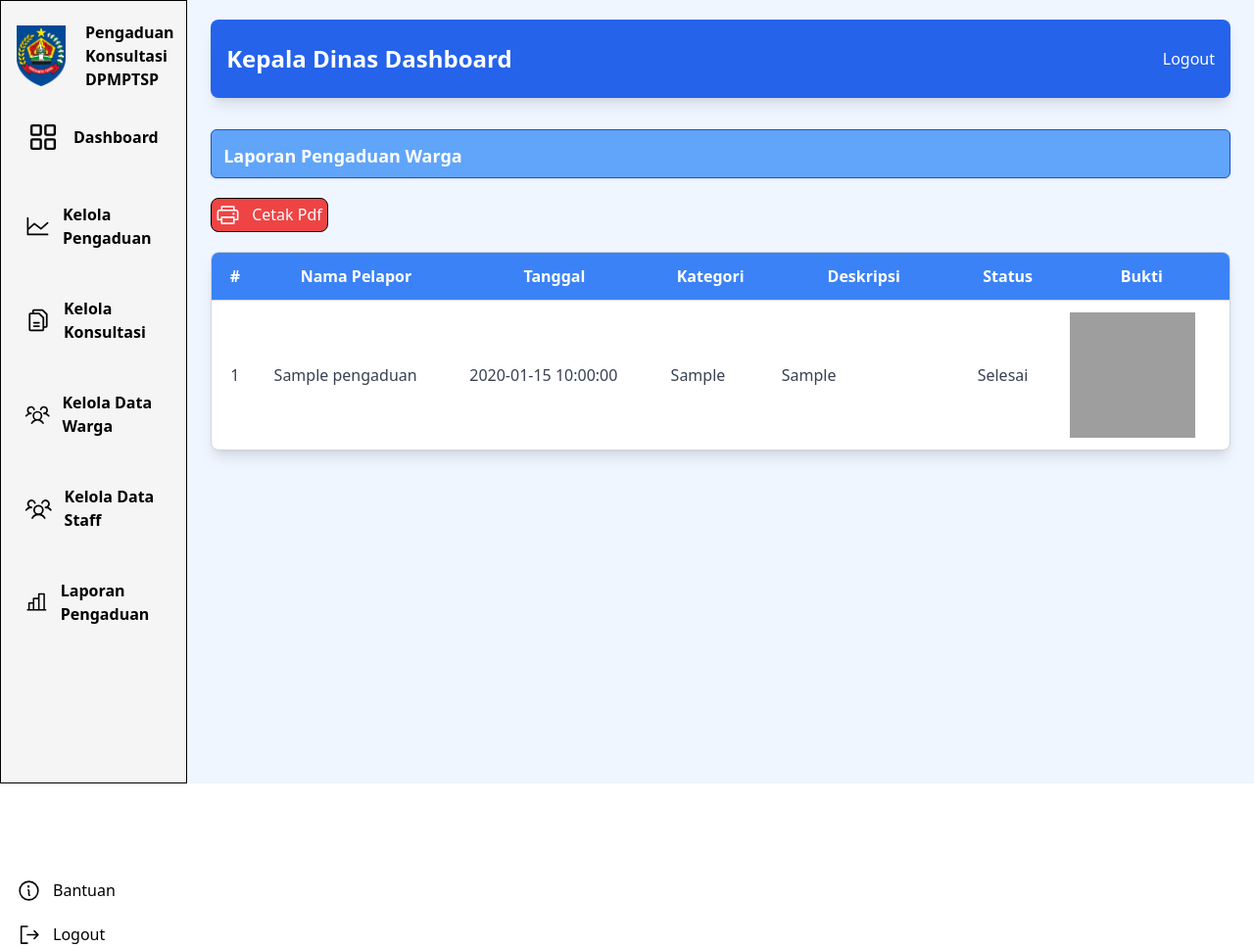
After one commit to revisi-lagi/project-web-novia, a CodeIgniter app: page /project-web-novia/CAdmin/menu_cetak_laporan_pengaduan in a window 1280 px wide. The commit adds this page. Shown: the whole page at 98% size. Run offline with CodeIgniter, Linux system fonts and the light colour scheme; the visitor is signed in with stand-in values (Sample User, id 1); tables that the repository leaves empty or names only in its code hold one stand-in row (values such as "Sample post"); some libraries are stand-ins or nearby versions; grey boxes are pictures that could not be loaded.

Commit message:
feat: menambahkan fitur cetak laporan di pages admin

```diff
--- a/application/controllers/CAdmin.php
+++ b/application/controllers/CAdmin.php
@@ -63,7 +63,6 @@ public function simpan_edit_warga()
             'alamat' => $this->input->post('alamat'),
             'jenis_kelamin' => $this->input->post('jenis_kelamin')
         ];
-
     }
 
     public function menu_data_stafpelayanan()
@@ -84,6 +83,16 @@ public function simpan_edit_warga()
         $this->load->view('Template/header');
         $this->load->view('Template/sidebar_pages_admin');
         $this->load->view('Pages/Admin/laporan_pengaduan', $data);
+        $this->load->view('Template/footer');
+    }
+
+    public function menu_cetak_laporan_pengaduan()
+    {
+        $data['pengaduan'] = $this->MAdmin->get_all_pengaduan();
+
+        $this->load->view('Template/header');
+        $this->load->view('Template/sidebar_pages_admin');
+        $this->load->view('Pages/Admin/cetak_laporan_pengaduan', $data);
         $this->load->view('Template/footer');
     }
 
@@ -140,5 +149,4 @@ public function simpan_edit_warga()
 
         redirect('CAdmin/menu_laporan_konsultasi');
     }
-
 }
--- a/application/views/Template/sidebar_pages_admin.php
+++ b/application/views/Template/sidebar_pages_admin.php
@@ -29,17 +29,24 @@
             </a>
 
             <a href="<?= base_url('CAdmin/menu_data_warga') ?>" class="p-2 flex items-center gap-3 rounded-lg hover:bg-slate-400 ">
-                <svg xmlns="http://www.w3.org/2000/svg" width="32" height="32" fill="#000000" viewBox="0 0 256 256">
+                <svg xmlns="http://www.w3.org/2000/svg" width="38" height="38" fill="#000000" viewBox="0 0 256 256">
                     <path d="M244.8,150.4a8,8,0,0,1-11.2-1.6A51.6,51.6,0,0,0,192,128a8,8,0,0,1-7.37-4.89,8,8,0,0,1,0-6.22A8,8,0,0,1,192,112a24,24,0,1,0-23.24-30,8,8,0,1,1-15.5-4A40,40,0,1,1,219,117.51a67.94,67.94,0,0,1,27.43,21.68A8,8,0,0,1,244.8,150.4ZM190.92,212a8,8,0,1,1-13.84,8,57,57,0,0,0-98.16,0,8,8,0,1,1-13.84-8,72.06,72.06,0,0,1,33.74-29.92,48,48,0,1,1,58.36,0A72.06,72.06,0,0,1,190.92,212ZM128,176a32,32,0,1,0-32-32A32,32,0,0,0,128,176ZM72,120a8,8,0,0,0-8-8A24,24,0,1,1,87.24,82a8,8,0,1,0,15.5-4A40,40,0,1,0,37,117.51,67.94,67.94,0,0,0,9.6,139.19a8,8,0,1,0,12.8,9.61A51.6,51.6,0,0,1,64,128,8,8,0,0,0,72,120Z"></path>
                 </svg>
                 <h1 class="font-semibold">Kelola Data Warga</h1>
             </a>
 
             <a href="<?= base_url('CAdmin/menu_data_stafpelayanan') ?>" class="p-2 flex items-center gap-3 rounded-lg hover:bg-slate-400 ">
-                <svg xmlns="http://www.w3.org/2000/svg" width="32" height="32" fill="#000000" viewBox="0 0 256 256">
+                <svg xmlns="http://www.w3.org/2000/svg" width="38" height="38" fill="#000000" viewBox="0 0 256 256">
                     <path d="M244.8,150.4a8,8,0,0,1-11.2-1.6A51.6,51.6,0,0,0,192,128a8,8,0,0,1-7.37-4.89,8,8,0,0,1,0-6.22A8,8,0,0,1,192,112a24,24,0,1,0-23.24-30,8,8,0,1,1-15.5-4A40,40,0,1,1,219,117.51a67.94,67.94,0,0,1,27.43,21.68A8,8,0,0,1,244.8,150.4ZM190.92,212a8,8,0,1,1-13.84,8,57,57,0,0,0-98.16,0,8,8,0,1,1-13.84-8,72.06,72.06,0,0,1,33.74-29.92,48,48,0,1,1,58.36,0A72.06,72.06,0,0,1,190.92,212ZM128,176a32,32,0,1,0-32-32A32,32,0,0,0,128,176ZM72,120a8,8,0,0,0-8-8A24,24,0,1,1,87.24,82a8,8,0,1,0,15.5-4A40,40,0,1,0,37,117.51,67.94,67.94,0,0,0,9.6,139.19a8,8,0,1,0,12.8,9.61A51.6,51.6,0,0,1,64,128,8,8,0,0,0,72,120Z"></path>
                 </svg>
                 <h1 class="font-semibold">Kelola Data Staff</h1>
+            </a>
+
+            <a href="<?= base_url('CAdmin/menu_cetak_laporan_pengaduan') ?>" class="p-2 flex items-center gap-3 rounded-lg hover:bg-slate-400 ">
+                <svg xmlns="http://www.w3.org/2000/svg" width="38" height="38" fill="#000000" viewBox="0 0 256 256">
+                    <path d="M224,200h-8V40a8,8,0,0,0-8-8H152a8,8,0,0,0-8,8V80H96a8,8,0,0,0-8,8v40H48a8,8,0,0,0-8,8v64H32a8,8,0,0,0,0,16H224a8,8,0,0,0,0-16ZM160,48h40V200H160ZM104,96h40V200H104ZM56,144H88v56H56Z"></path>
+                </svg>
+                <h1 class="font-semibold">Laporan Pengaduan</h1>
             </a>
 
         </div>
--- /dev/null
+++ b/application/views/pages/Admin/cetak_laporan_pengaduan.php
@@ -0,0 +1,73 @@
+<div class="w-full h-screen px-6 overflow-y-auto bg-blue-50">
+    <div class="w-full h-[80px] mt-5 flex items-center justify-between p-4 bg-blue-600 text-white shadow-lg rounded-lg">
+        <h1 class="text-2xl font-bold">Kepala Dinas Dashboard</h1>
+        <a href="<?= base_url('CAuth/logout') ?>" class="text-white hover:text-gray-200 font-medium">Logout</a>
+    </div>
+
+    <div class="w-full h-[50px] mt-8 p-3 bg-blue-400 text-white font-bold border border-blue-700 rounded-md shadow">
+        <h1 class="text-lg">Laporan Pengaduan Warga</h1>
+    </div>
+
+    <a href="<?= base_url('CPDF/generate_laporan_pengaduan') ?>">
+        <div class="w-[120px] mt-5 p-1 flex gap-3 text-white bg-red-500 border border-black rounded-lg">
+            <svg xmlns="http://www.w3.org/2000/svg" width="25" height="25" fill="#ffffff" viewBox="0 0 256 256">
+                <path d="M214.67,72H200V40a8,8,0,0,0-8-8H64a8,8,0,0,0-8,8V72H41.33C27.36,72,16,82.77,16,96v80a8,8,0,0,0,8,8H56v32a8,8,0,0,0,8,8H192a8,8,0,0,0,8-8V184h32a8,8,0,0,0,8-8V96C240,82.77,228.64,72,214.67,72ZM72,48H184V72H72ZM184,208H72V160H184Zm40-40H200V152a8,8,0,0,0-8-8H64a8,8,0,0,0-8,8v16H32V96c0-4.41,4.19-8,9.33-8H214.67c5.14,0,9.33,3.59,9.33,8Zm-24-52a12,12,0,1,1-12-12A12,12,0,0,1,200,116Z"></path>
+            </svg>
+            <p>Cetak Pdf</p>
+        </div>
+    </a>
+
+    <?php if ($this->session->flashdata('success')) : ?>
+        <div class="bg-green-500 text-white p-3 my-4 rounded-md shadow">
+            <?= $this->session->flashdata('success'); ?>
+        </div>
+    <?php elseif ($this->session->flashdata('error')) : ?>
+        <div class="bg-red-500 text-white p-3 my-4 rounded-md shadow">
+            <?= $this->session->flashdata('error'); ?>
+        </div>
+    <?php endif; ?>
+
+    <div class="w-full mt-5 overflow-x-auto bg-white border border-gray-300 rounded-lg shadow-lg">
+        <table class="w-full table-auto border-collapse">
+            <thead>
+                <tr class="bg-blue-500 text-white">
+                    <th class="px-4 py-3">#</th>
+                    <th class="px-4 py-3">Nama Pelapor</th>
+                    <th class="px-4 py-3">Tanggal</th>
+                    <th class="px-4 py-3">Kategori</th>
+                    <th class="px-4 py-3">Deskripsi</th>
+                    <th class="px-4 py-3">Status</th>
+                    <th class="px-4 py-3">Bukti</th>
+                </tr>
+            </thead>
+            <tbody class="text-gray-700">
+                <?php if (!empty($pengaduan)): ?>
+                    <?php foreach ($pengaduan as $key => $item): ?>
+                        <tr class="border-t border-gray-300">
+                            <td class="px-4 py-3 text-center"><?= $key + 1 ?></td>
+                            <td class="px-4 py-3"><?= htmlspecialchars($item['nama']) ?></td>
+                            <td class="px-4 py-3"><?= htmlspecialchars($item['tanggal']) ?></td>
+                            <td class="px-4 py-3"><?= htmlspecialchars($item['kategori']) ?></td>
+                            <td class="px-4 py-3" style="width:200px;"><?= htmlspecialchars($item['deskripsi']) ?></td>
+                            <td class="px-4 py-3"><?= htmlspecialchars($item['status']) ?></td>
+                            <td class="px-4 py-3">
+                                <?php if (!empty($item['bukti'])): ?>
+                                    <a href="<?= base_url('assets/uploads/' . $item['bukti']) ?>" target="_blank">
+                                        <img src="<?= base_url('assets/uploads/' . $item['bukti']) ?>" alt="Bukti" class="w-32 h-32 object-cover hover:scale-110 transition">
+                                    </a>
+                                <?php else: ?>
+                                    <span class="text-gray-500">Tidak ada bukti</span>
+                                <?php endif; ?>
+                            </td>
+
+                        </tr>
+                    <?php endforeach; ?>
+                <?php else: ?>
+                    <tr>
+                        <td colspan="8" class="text-center py-4">Tidak ada data pengaduan.</td>
+                    </tr>
+                <?php endif; ?>
+            </tbody>
+        </table>
+    </div>
+</div>
```
Lines whose indentation alone changed are shown as unchanged.
